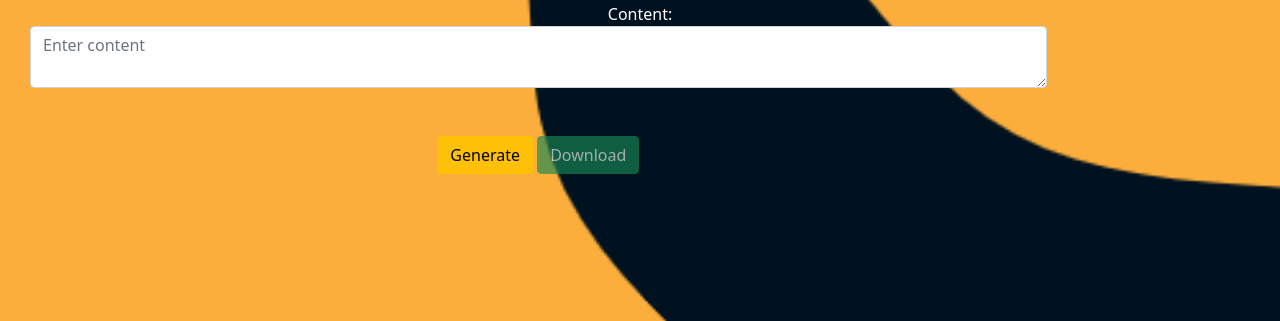
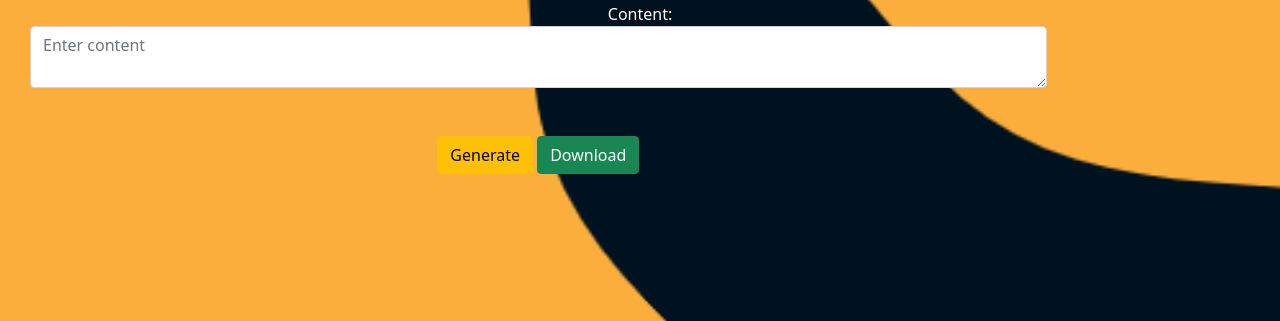
Before and after one commit to sricharan187/QR-Code, a plain HTML site: page index.html in a window 1280 px wide. Shown: the part 479-800 px from the top of the page. Drawn offline with nearby package versions, Linux system fonts and the light colour scheme; a script that the page names is missing.

Commit message:
Update index.html

```diff
--- a/index.html
+++ b/index.html
@@ -41,7 +41,7 @@
 					<button type="button" class="btn btn-warning" id="generate">
 						Generate
 					</button>
-					<a type="button" class="downloadbtn btn btn-success disabled" href="" download="qr.png">
+                                        <a type="button" class="downloadbtn btn btn-success" href="" download="qr.png">
 						Download
 					</a>
 				</div>
```
